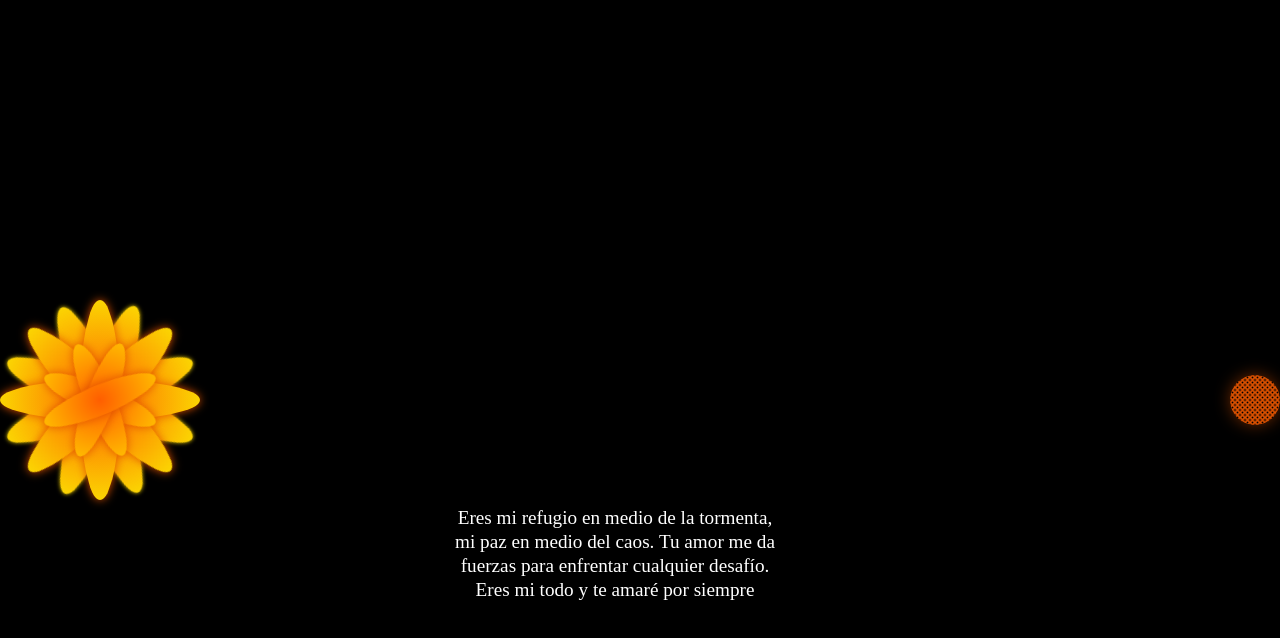
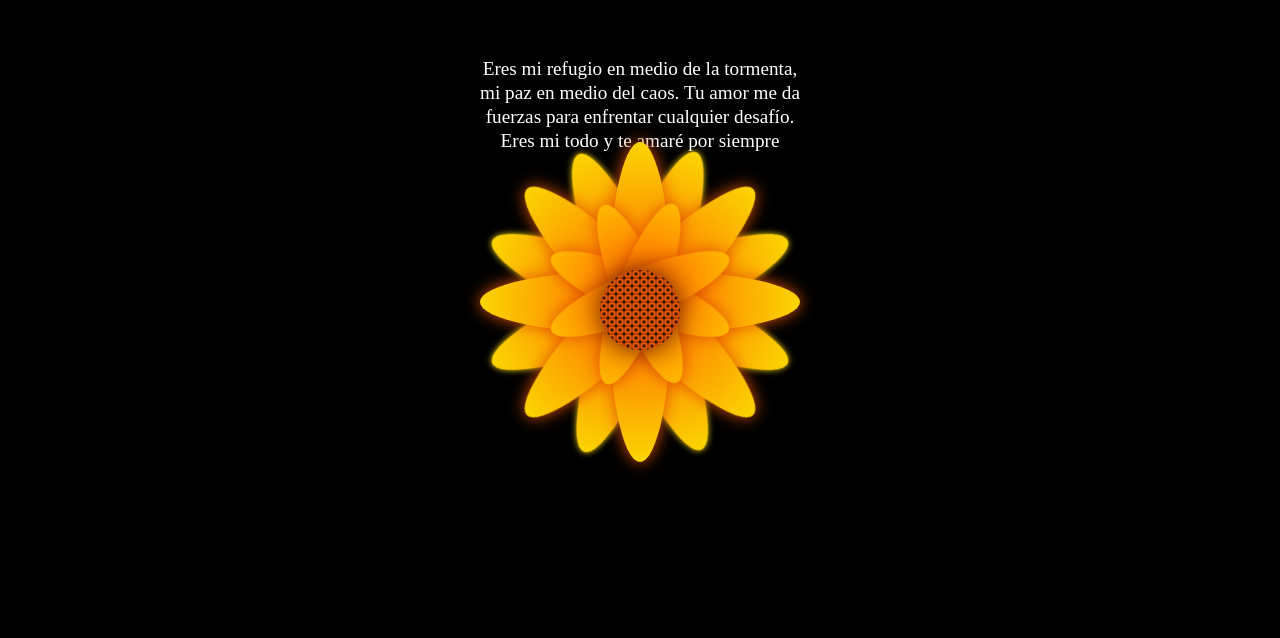
Before and after one commit to SantiagoCamca/Personal-Website, a plain HTML site: page Index.html in a window 1280 px wide. Drawn offline with Linux system fonts and the light colour scheme.

Commit message:
Update Index.html

```diff
--- a/Index.html
+++ b/Index.html
@@ -10,10 +10,10 @@
 <body>
 
 <div class="flower">
-    <div class="text-below">
-    <p class="text-belo" id="">Eres mi refugio en medio de la tormenta, mi paz en medio del caos. Tu amor me da fuerzas para enfrentar cualquier desafío. Eres mi todo y te amaré por siempre</p>
-    </div
-    <div class="text-above"></div>
+
+    <div class="text-above">
+      <p class="text-belo" id="">Eres mi refugio en medio de la tormenta, mi paz en medio del caos. Tu amor me da fuerzas para enfrentar cualquier desafío. Eres mi todo y te amaré por siempre</p>
+    </div>
     <div class="mid">
     </div>
     <div class="Petal1 p1">
```
